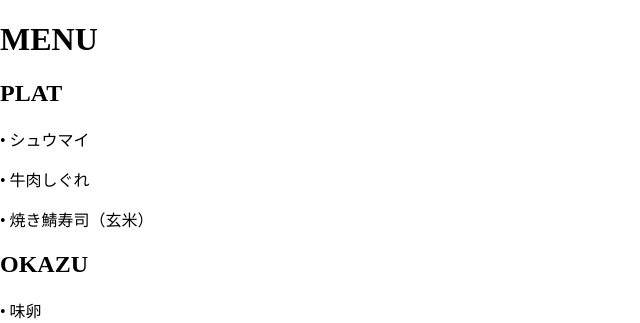
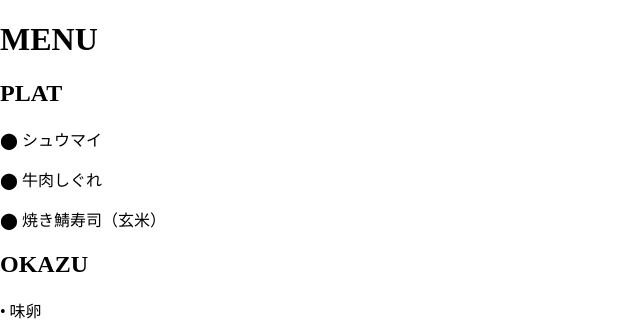
Before and after one commit to matsupin/main, a Jekyll site: the page built from menus/menu_etsuko.html, in a window 1280 px wide. Shown: the top 323 px of the page, without its empty margins (0-640 px from the left). Built offline with Jekyll 4.4.1, drawn with Linux system fonts in a browser that asks for light colours.

Commit message:
Update menu_etsuko.html

```diff
--- a/menus/menu_etsuko.html
+++ b/menus/menu_etsuko.html
@@ -11,9 +11,9 @@ title: Bento Menu
     <section class="menu-section">
         <h2 class="section-title">PLAT</h2>
 
-        <p class="dish-name">&#8226; シュウマイ</p>
-        <p class="dish-name">&#8226; 牛肉しぐれ</p>
-        <p class="dish-name">&#8226; 焼き鯖寿司（玄米）</p>
+        <p class="dish-name">&#11044; シュウマイ</p>
+        <p class="dish-name">&#11044; 牛肉しぐれ</p>
+        <p class="dish-name">&#11044; 焼き鯖寿司（玄米）</p>
     </section>
 
 
```
